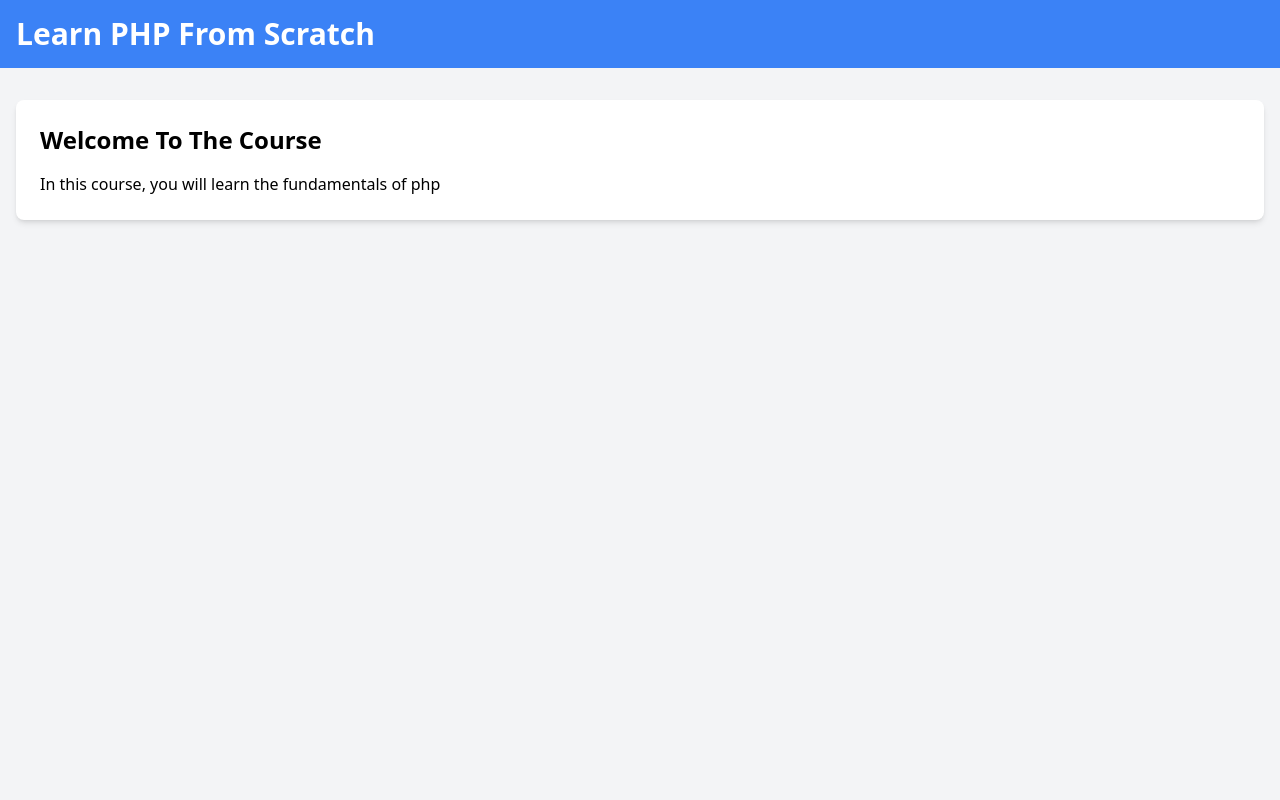
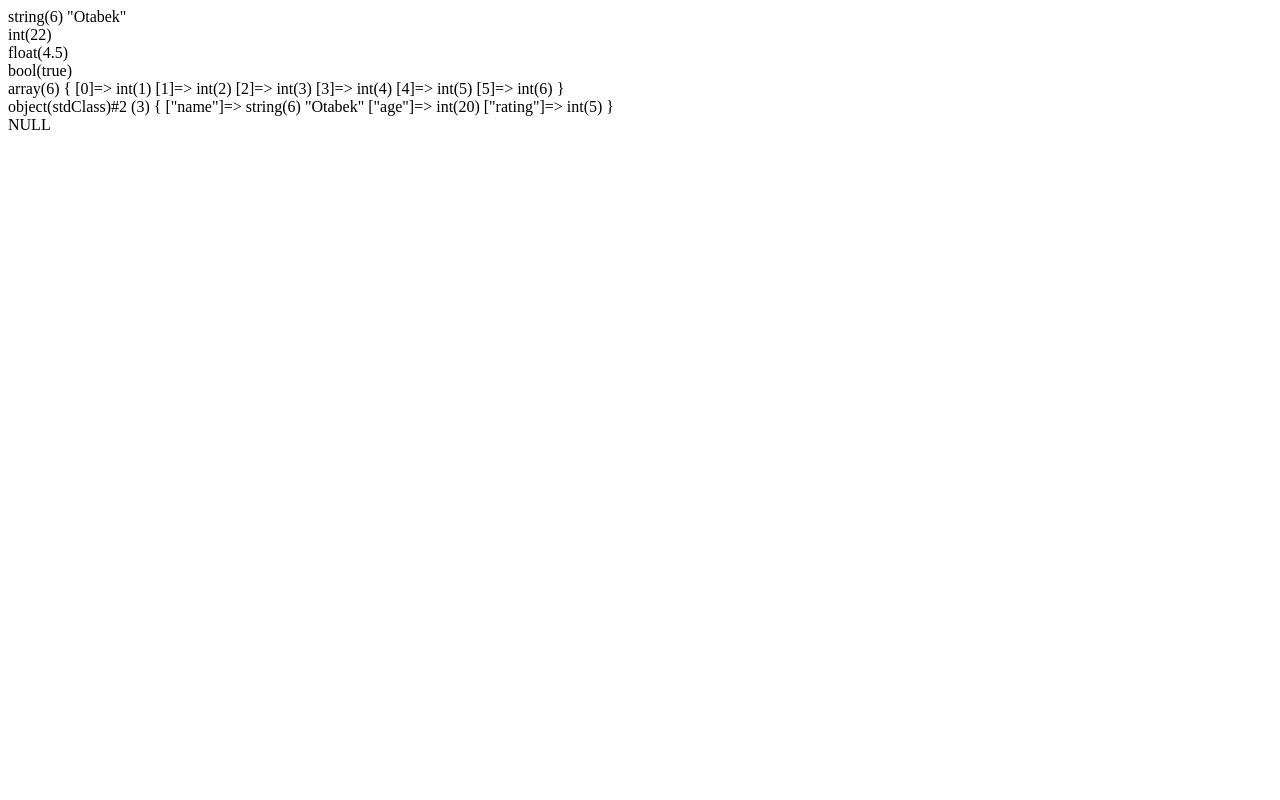
Before and after one commit to otabekkhabibullayev/php-sandbox, a PHP site: page / in a window 1280 px wide. Run offline with PHP 8.4, Linux system fonts and the light colour scheme; some libraries are stand-ins or nearby versions.

Commit message:
Data types

```diff
--- a/index.php
+++ b/index.php
@@ -1,30 +1,44 @@
 <?php
-    $title = 'Learn PHP From Scratch';
-    $heading = 'Welcome To The Course';
-    $body = 'In this course, you will learn the fundamentals of php';
-?>
 
-<!doctype html>
-<html lang="en">
-<head>
-    <meta charset="UTF-8">
-    <meta name="viewport"
-          content="width=device-width, user-scalable=no, initial-scale=1.0, maximum-scale=1.0, minimum-scale=1.0">
-    <meta http-equiv="X-UA-Compatible" content="ie=edge">
-    <script src="https://cdn.tailwindcss.com"></script>
-    <title><?= $title  ?></title>
-</head>
-    <body class="bg-gray-100">
-        <header class="bg-blue-500 text-white p-4">
-            <div class="container mx-auto">
-                 <h1 class="text-3xl font-semibold"><?= 'Learn PHP From Scratch' ?></h1>
-            </div>
-        </header>
-        <div class="container mx-auto p-4 mt-4">
-            <div class="bg-white rounded-lg shadow-md p-6">
-                <h2 class="text-2xl font-semibold mb-4"><?= $heading ?></h2>
-                <p><?= $body ?></p>
-            </div>
-        </div>
-    </body>
-</html>
+// string
+$name = 'Otabek';
+$name2 = 'Aziz';
+var_dump($name);
+echo '<br>';
+
+// integer
+$age = 22;
+var_dump($age);
+echo '<br>';
+
+// float
+$rating = 4.5;
+var_dump($rating);
+echo '<br>';
+
+// boolean
+$isLoading = true;
+var_dump($isLoading);
+echo '<br>';
+
+// Array
+$array = [1,2,3,4,5,6];
+var_dump($array);
+echo '<br>';
+
+// Object
+$person = new stdClass();
+$person->name = 'Otabek';
+$person->age = 20;
+$person->rating = 5;
+var_dump($person);
+echo '<br>';
+
+// Null
+$null = null;
+var_dump($null);
+echo '<br>';
+
+// Resource
+//$file = fopen('data.txt', 'r');
+//var_dump($file);
```
